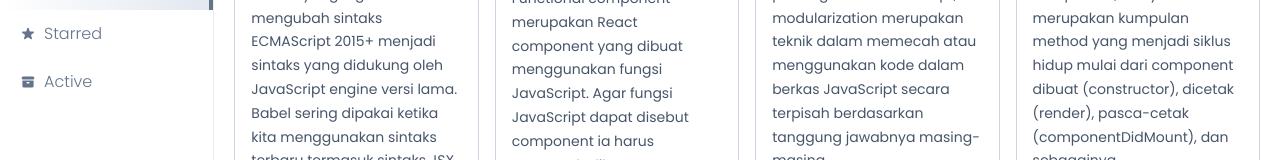
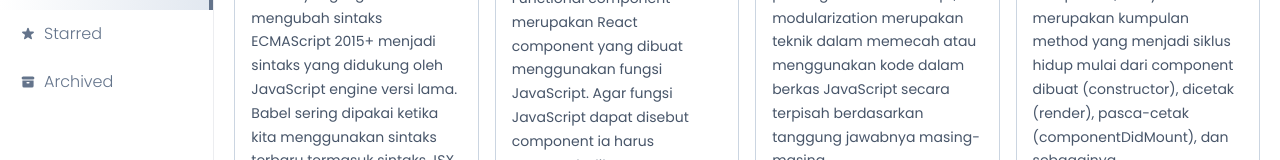
Before and after one commit to greezyzilla/noteku-ts, a React (Vite) app: page /active in a window 1280 px wide. Shown: the part 195-355 px from the top of the page. Built offline with nearby package versions, Linux system fonts and the light colour scheme.

Commit message:
fix: fix sidebar item typo

```diff
--- a/src/components/organisms/sidebar/index.tsx
+++ b/src/components/organisms/sidebar/index.tsx
@@ -19,7 +19,7 @@ export default function Sidebar() {
         <div className="flex flex-col">
           <SidebarItem icon={icons.calendar} label="Active" path="/active" />
           <SidebarItem icon={icons.star} label="Starred" path="/starred" />
-          <SidebarItem icon={icons.archived} label="Active" path="/archived" />
+          <SidebarItem icon={icons.archived} label="Archived" path="/archived" />
         </div>
       </div>
     </div>
```
